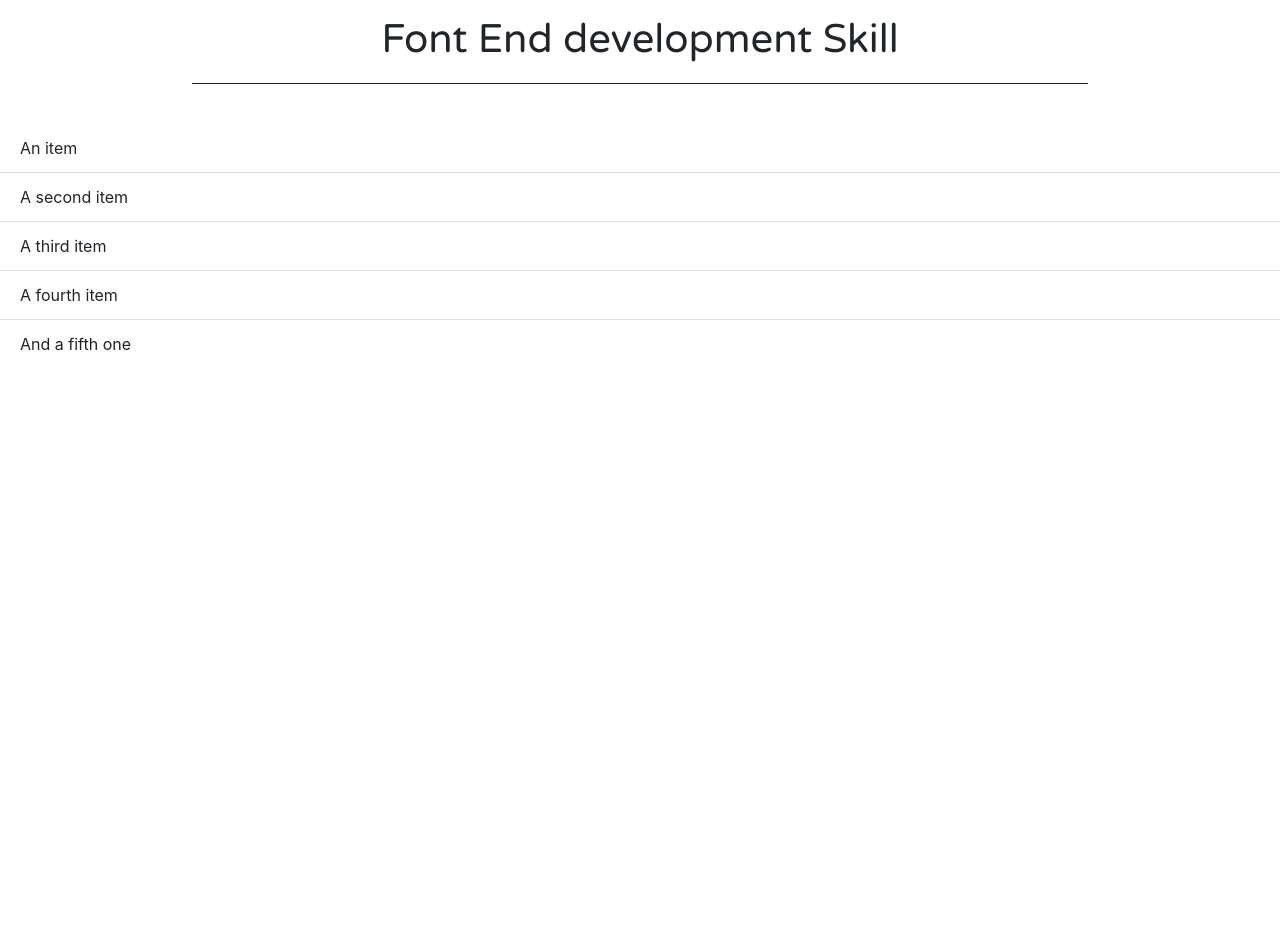
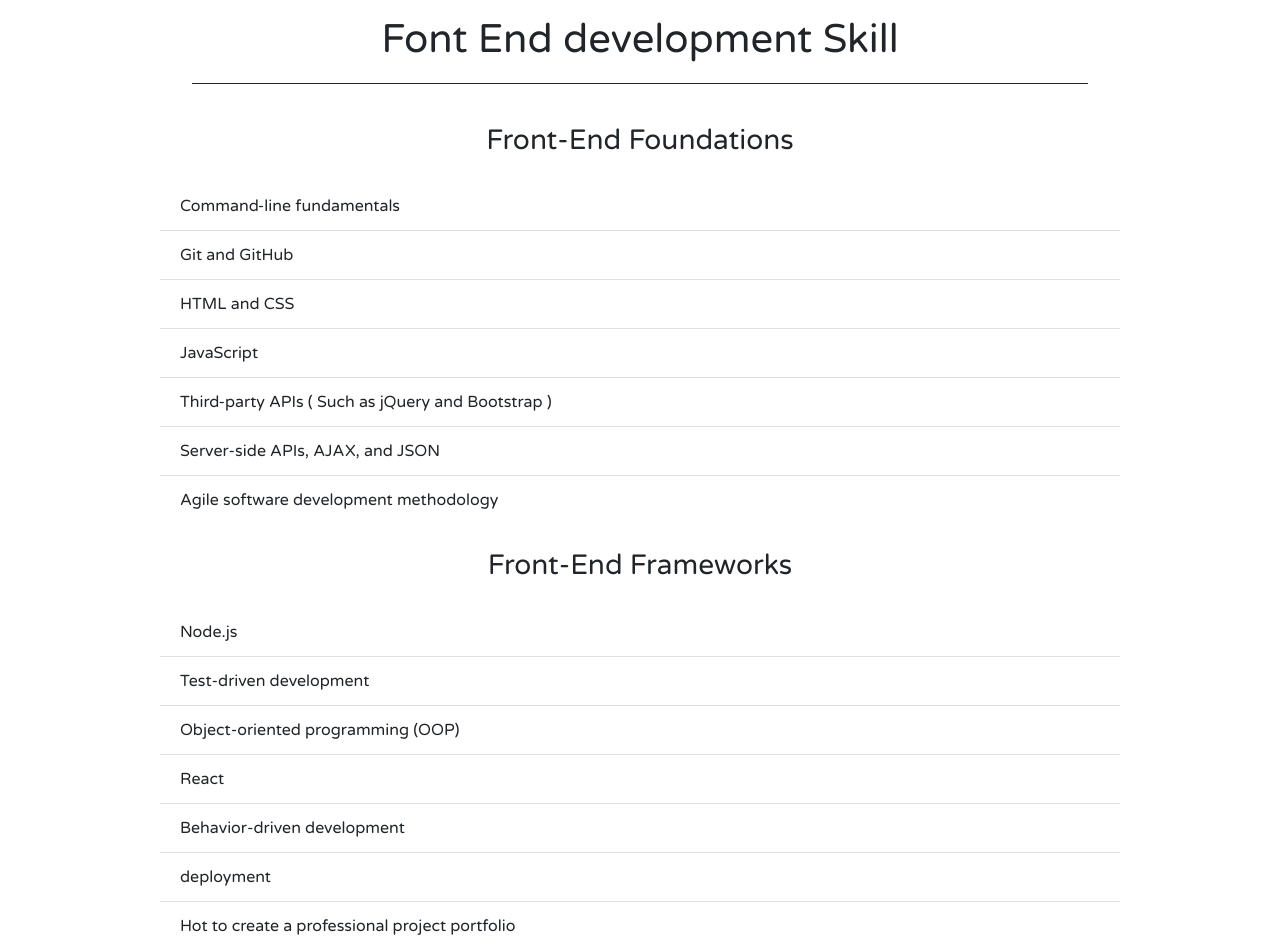
Before and after one commit to ian29012/Bootstrap-Portfolio, a plain HTML site: page index.html in a window 1280 px wide. Shown: the part 1660-2610 px from the top of the page. Before the commit the page ends 2028 px from the top, so only its background shows below. Drawn offline with nearby package versions, Linux system fonts and the light colour scheme.

Commit message:
added a skill section

```diff
--- a/asset/style.css
+++ b/asset/style.css
@@ -1,5 +1,5 @@
 /* Text */
-h1, h2, h3 , h4, h5, h6, .navbar-brand, .navbar-nav {
+h1, h2, h3 , h4, h5, h6, .navbar-brand, .navbar-nav, li {
     font-family: 'Varela Round', sans-serif;
   }
 
@@ -7,16 +7,10 @@
     font-size: 16px !important;
     font-family: 'Varela Round', sans-serif;
   }
+
 a {
     style: none;
     color: rgb(56, 56, 56);
-}
-
-  /* Navigation bar */
-
-.customNav {
-    width: 100%;
-    height: 65px;
 }
 
 .title {
@@ -25,6 +19,13 @@
     border-bottom: 1.8px solid;
     padding-bottom: 20px;
     width: 70%;
+}
+
+  /* Navigation bar */
+
+.customNav {
+    width: 100%;
+    height: 65px;
 }
 
 .navbar-brand {
@@ -96,3 +97,14 @@
 }
 
 /*  Skill Section  */
+
+.list-group {
+    width: 75%;
+    margin: auto;
+}
+
+.Subtitle {
+    margin: 25px auto !important;
+    text-align: center;
+    width: 70%;
+}
--- a/index.html
+++ b/index.html
@@ -163,13 +163,26 @@
 
      <!-- Skill Section -->
      <h1 class="title">Font End development Skill</h1>
+     <h3 class="Subtitle">Front-End Foundations</h3>
      <ul class="list-group list-group-flush">
-        <li class="list-group-item">An item</li>
-        <li class="list-group-item">A second item</li>
-        <li class="list-group-item">A third item</li>
-        <li class="list-group-item">A fourth item</li>
-        <li class="list-group-item">And a fifth one</li>
-      </ul>
+        <li class="list-group-item">Command-line fundamentals</li>
+        <li class="list-group-item">Git and GitHub</li>
+        <li class="list-group-item">HTML and CSS</li>
+        <li class="list-group-item">JavaScript</li>
+        <li class="list-group-item">Third-party APIs ( Such as jQuery and Bootstrap )</li>
+        <li class="list-group-item">Server-side APIs, AJAX, and JSON</li>
+        <li class="list-group-item">Agile software development methodology</li>
+    </ul>
+    <h3 class="Subtitle">Front-End Frameworks</h3>
+    <ul class="list-group list-group-flush">
+       <li class="list-group-item">Node.js</li>
+       <li class="list-group-item">Test-driven development</li>
+       <li class="list-group-item">Object-oriented programming (OOP)</li>
+       <li class="list-group-item">React</li>
+       <li class="list-group-item">Behavior-driven development</li>
+       <li class="list-group-item">deployment</li>
+       <li class="list-group-item">Hot to create a professional project portfolio</li>
+   </ul>
      <!-- Skill Section END -->
 
      <!-- End footer -->
```
